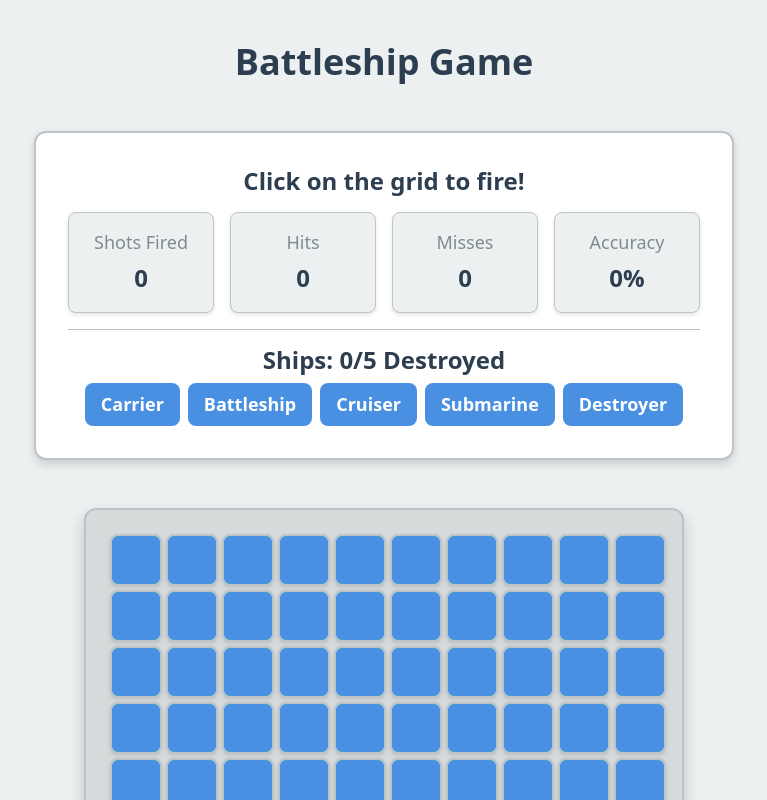
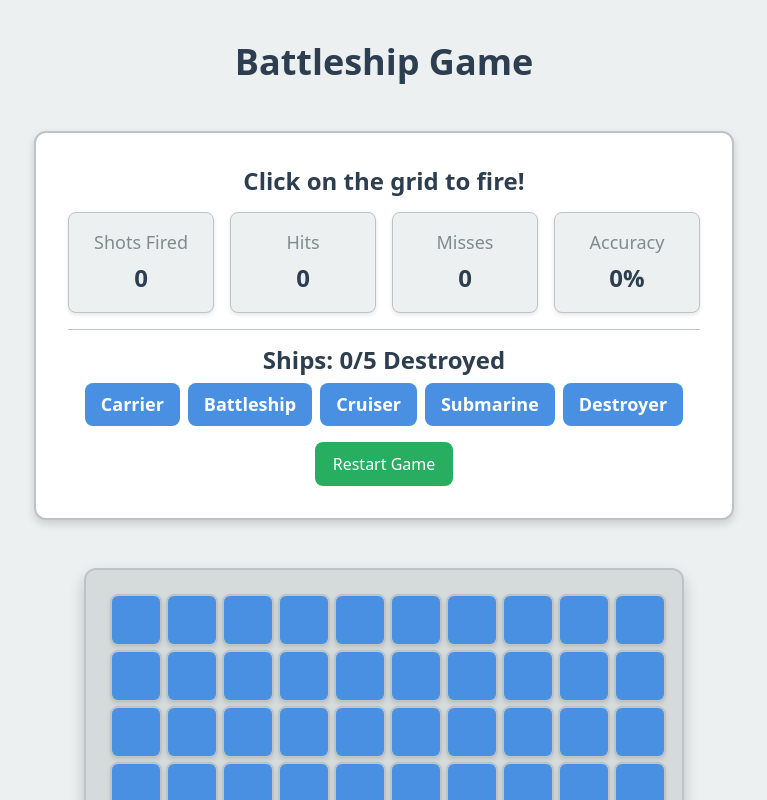
Before and after one commit to CodingMiner/battleship-game, a React (Vite) app: page / in a window 1280 px wide. Shown: the top 800 px of the page, without its empty margins (256-1023 px from the left). Built offline with nearby package versions, Linux system fonts and the light colour scheme.

Commit message:
Add restart functionality to GameStatus component and update GameBoard to handle game resets. Introduced a RestartButton styled component for user interaction.

```diff
--- a/src/components/GameBoard.tsx
+++ b/src/components/GameBoard.tsx
@@ -75,11 +75,20 @@ const GameBoard: React.FC = () => {
     return gameState.gameStatus === "won";
   }, [gameState.gameStatus]);
 
+  const handleRestart = useCallback(() => {
+    setGameState(initialGameState);
+    setLastAction("");
+  }, [initialGameState]);
+
   return (
     <GameBoardContainer>
       <GameTitle>Battleship Game</GameTitle>
 
-      <GameStatus gameState={gameState} lastAction={lastAction} />
+      <GameStatus
+        gameState={gameState}
+        lastAction={lastAction}
+        onRestart={handleRestart}
+      />
 
       <GameGrid
         board={gameState.board}
--- a/src/components/GameStatus.tsx
+++ b/src/components/GameStatus.tsx
@@ -4,10 +4,15 @@ import type { GameState } from "../types";
 
 interface GameStatusProps {
   gameState: GameState;
+  onRestart: () => void;
   lastAction?: string;
 }
 
-const GameStatus: React.FC<GameStatusProps> = ({ gameState, lastAction }) => {
+const GameStatus: React.FC<GameStatusProps> = ({
+  gameState,
+  lastAction,
+  onRestart,
+}) => {
   const { ships, gameStatus, totalShots, hits } = gameState;
 
   const missCount = totalShots - hits;
@@ -116,6 +121,7 @@ const GameStatus: React.FC<GameStatusProps> = ({ gameState, lastAction }) => {
             </ShipItem>
           ))}
         </ShipsList>
+        <RestartButton onClick={onRestart}>Restart Game</RestartButton>
       </ShipsStatus>
     </StatusContainer>
   );
@@ -369,6 +375,13 @@ const ShipsList = styled.div`
     gap: ${({ theme }) => theme.spacing.sm};
   }
 `;
+const RestartButton = styled.button`
+  margin-top: ${({ theme }) => theme.spacing.md};
+  padding: ${({ theme }) => theme.spacing.sm} ${({ theme }) => theme.spacing.md};
+  border-radius: ${({ theme }) => theme.borderRadius.medium};
+  background-color: ${({ theme }) => theme.colors.success};
+  color: ${({ theme }) => theme.colors.white};
+`;
 
 const ShipItem = styled.span<{ $isSunk: boolean }>`
   border-radius: ${({ theme }) => theme.borderRadius.medium};
```
